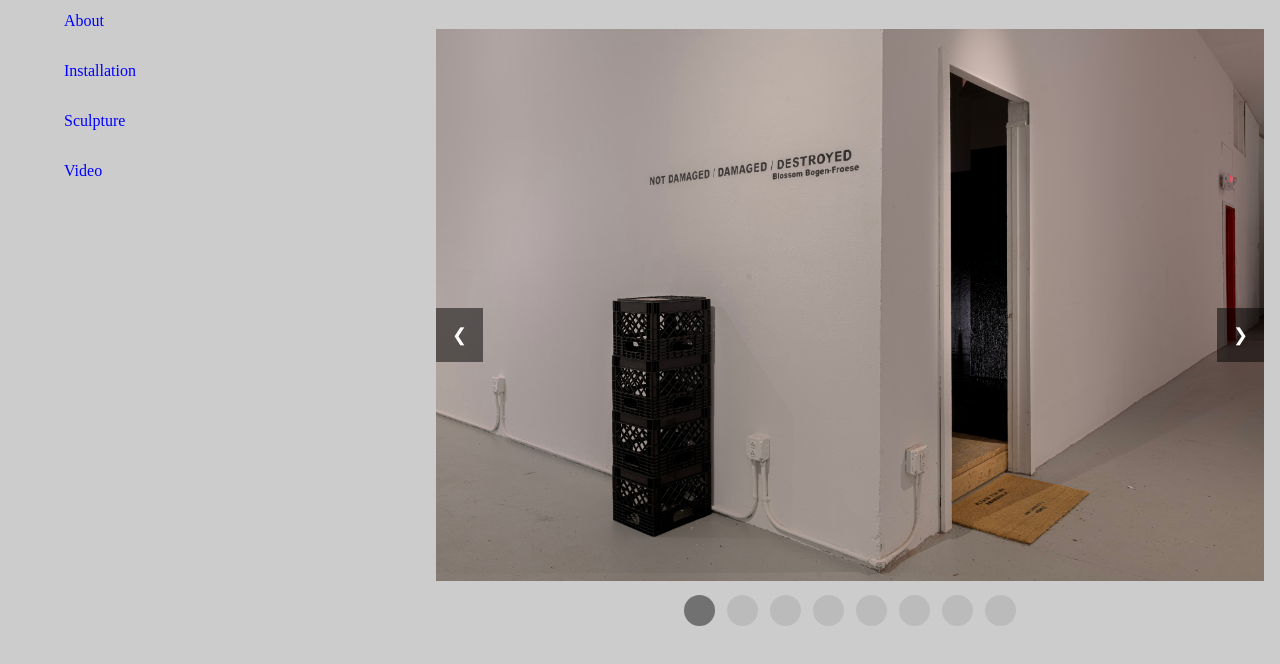
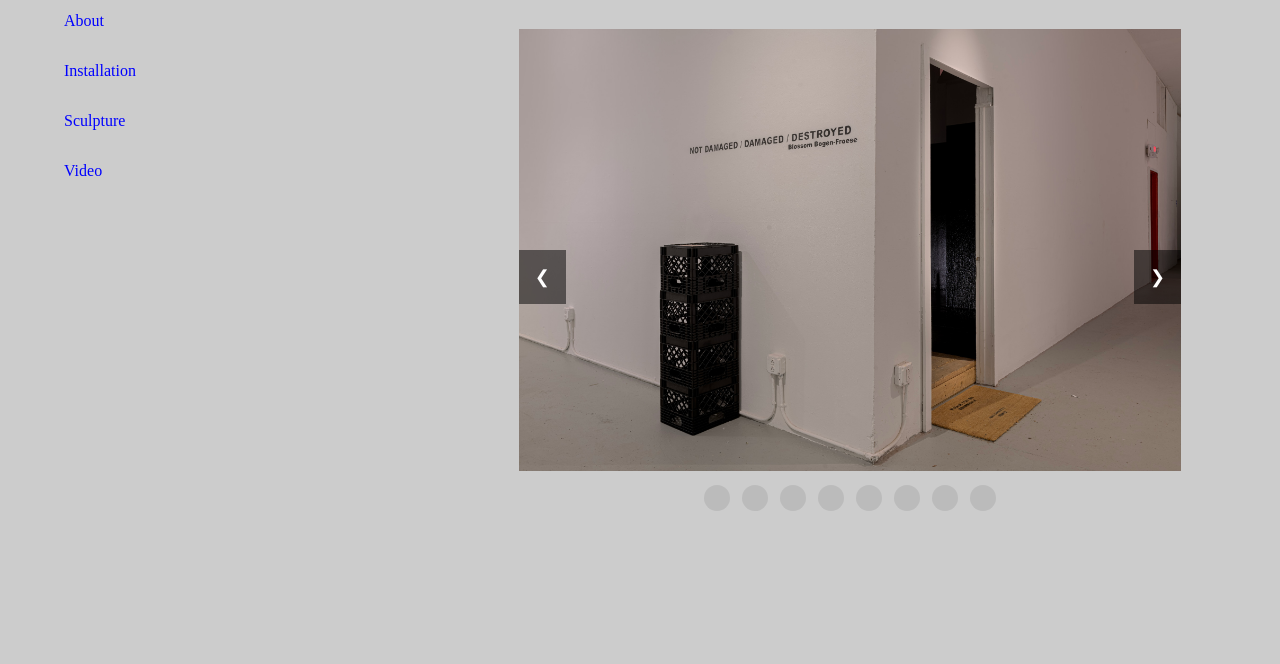
Before and after one commit to BBF2003/thirdtimesthecharm, a plain HTML site: page docs/not-damaged-damaged-destroyed.html in a window 1280 px wide. Shown: the part 78-742 px from the top of the page. Drawn offline with Linux system fonts and the light colour scheme.

Commit message:
Update not-damaged-damaged-destroyed.html

```diff
--- a/docs/not-damaged-damaged-destroyed.html
+++ b/docs/not-damaged-damaged-destroyed.html
@@ -69,7 +69,7 @@
     /* Slideshow styling */
     .slideshow-container {
       position: relative;
-      max-width: 100%;
+      max-width: 80%; /* Adjusted width for smaller slideshow */
       margin: 2rem auto;
     }
 
@@ -111,8 +111,8 @@
     }
 
     .dot {
-      height: 15px;
-      width: 15px;
+      height: 10px; /* Smaller dots */
+      width: 10px;  /* Smaller dots */
       margin: 0 4px;
       background-color: #bbb;
       border-radius: 50%;
@@ -215,32 +215,3 @@
 
     function showSlides(n) {
       let slides = document.querySelectorAll('.slides');
-      let dots = document.querySelectorAll('.dot');
-
-      if (n > slides.length) slideIndex = 1;
-      if (n < 1) slideIndex = slides.length;
-
-      for (let i = 0; i < slides.length; i++) {
-        slides[i].style.display = 'none';
-      }
-      for (let i = 0; i < dots.length; i++) {
-        dots[i].className = dots[i].className.replace(' active-dot', '');
-      }
-
-      slides[slideIndex - 1].style.display = 'block';
-      dots[slideIndex - 1].className += ' active-dot';
-    }
-
-    function changeSlide(n) {
-      showSlides(slideIndex += n);
-    }
-
-    function currentSlide(n) {
-      showSlides(slideIndex = n);
-    }
-
-    showSlides(slideIndex); // Initialize the slide
-  </script>
-
-</body>
-</html>
```
